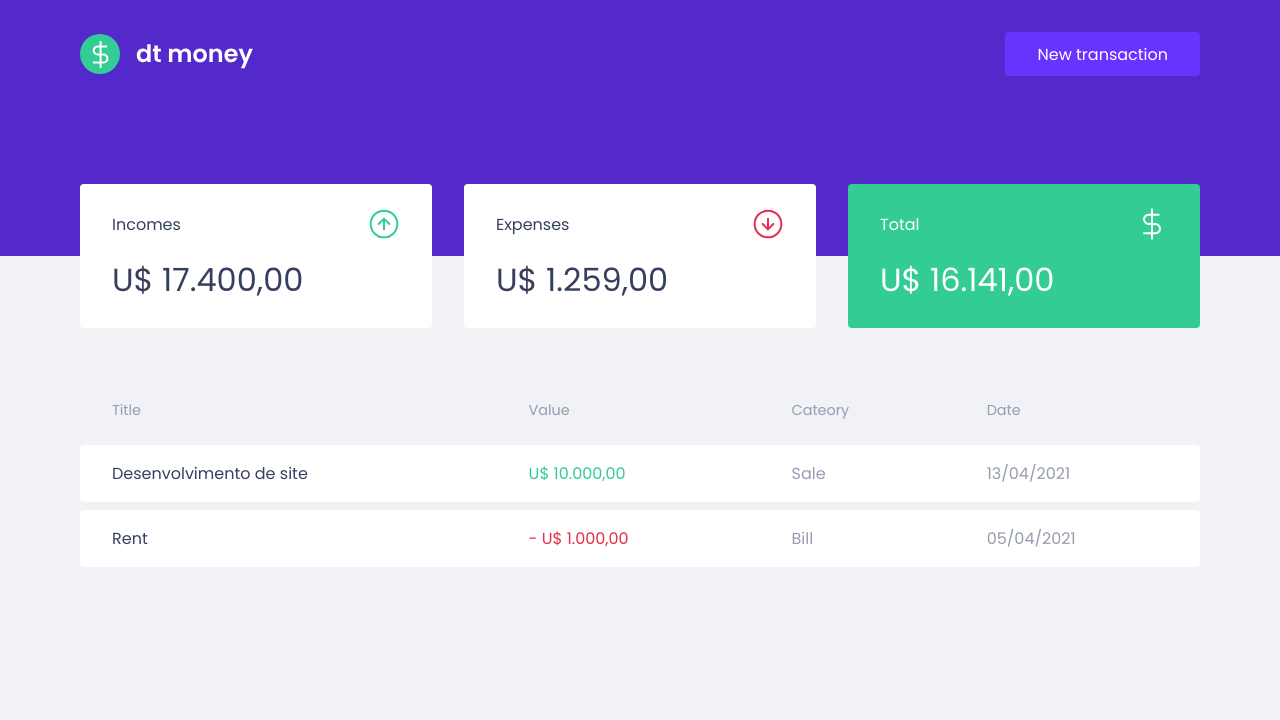
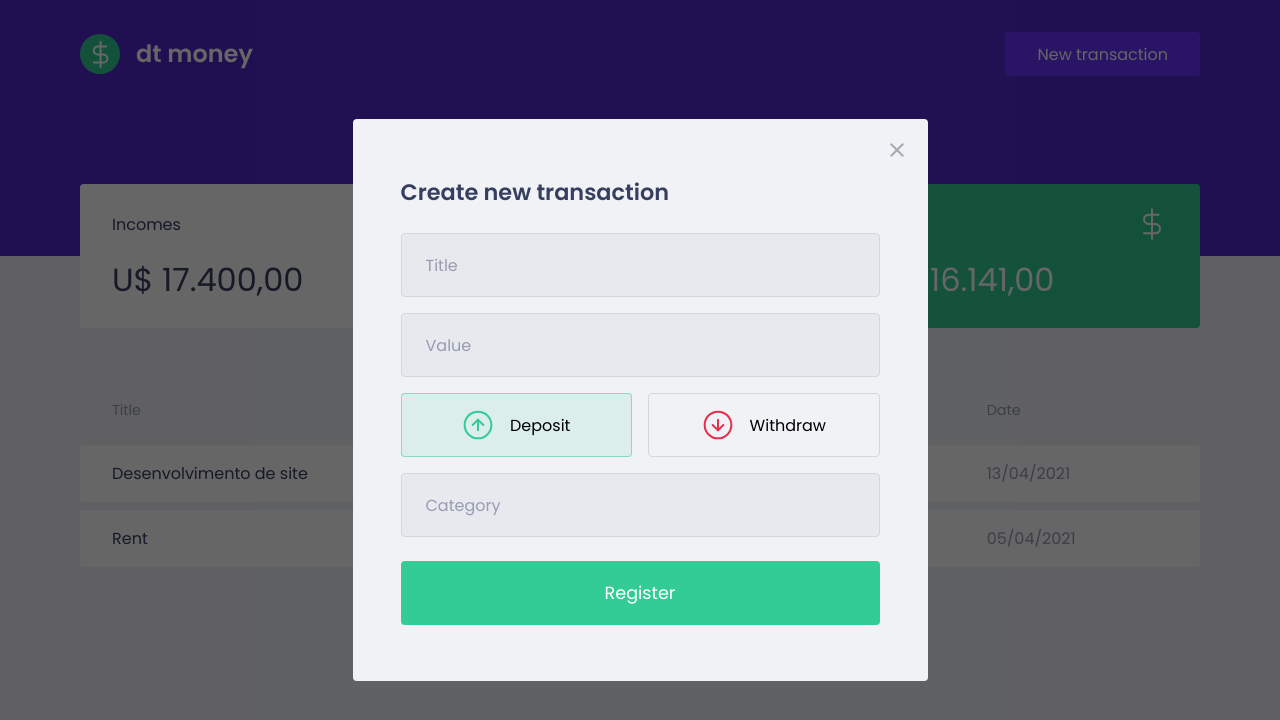
Before and after one commit to ericksilvadev/dt-money, a React (Vite) app: page / in a window 1280 px wide. Both pictures are taken after a click on the button "New transaction". Shown: the top 720 px of the page. Built offline with nearby package versions, Linux system fonts and the light colour scheme.

Commit message:
save new transactions using localStorage

```diff
--- a/src/components/Header/index.tsx
+++ b/src/components/Header/index.tsx
@@ -1,12 +1,17 @@
+import { useContext } from 'react';
 import logo from '../../assets/logo.svg';
+import { TransactionsContext } from '../../context/TransactionsContext';
 import { Container, Content } from './styles';
 
 export function Header() {
+  const { setIsModalOpen } = useContext(TransactionsContext);
   return (
     <Container>
       <Content>
         <img src={logo} alt="dt money" />
-        <button type="button">New transaction</button>
+        <button onClick={() => setIsModalOpen(true)} type="button">
+          New transaction
+        </button>
       </Content>
     </Container>
   );
--- a/src/components/NewTransactionModal/index.tsx
+++ b/src/components/NewTransactionModal/index.tsx
@@ -4,23 +4,77 @@ import { FormContainer, TransactionTypeContainer } from './styles';
 import closeIcon from '../../assets/close.svg';
 import incomeIcon from '../../assets/income.svg';
 import outcomeIcon from '../../assets/outcome.svg';
-import { useState } from 'react';
+import { FormEvent, useContext, useState } from 'react';
+import { TransactionsContext } from '../../context/TransactionsContext';
+
+interface ITransaction {
+  title: string;
+  value: number | null;
+  category: string;
+  date: Date;
+  type: string;
+}
+
+const initialValues = {
+  title: '',
+  value: null,
+  category: '',
+  date: new Date(),
+  type: '',
+};
 
 export function NewTransactionModal() {
+  const { isModalOpen, setIsModalOpen, setTransactions, transactions } =
+    useContext(TransactionsContext);
+  const [newTransaction, setNewTransaction] =
+    useState<ITransaction>(initialValues);
   const [transactionType, setTransactionType] = useState('deposit');
+
+  const handleChange = ({ target }: any) => {
+    const { name, value } = target;
+
+    setNewTransaction({
+      ...newTransaction,
+      [name]: value,
+      type: transactionType,
+    });
+  };
+
+  const handleSubmit = (e: FormEvent) => {
+    e.preventDefault();
+
+    setTransactions([...transactions, newTransaction]);
+    setNewTransaction(initialValues);
+  };
+
   return (
     <Modal
-      isOpen={false}
+      isOpen={isModalOpen}
+      onRequestClose={() => setIsModalOpen(false)}
       overlayClassName="modal-overlay"
       className="modal-content"
     >
-      <button type="button">
+      <button type="button" onClick={() => setIsModalOpen(false)}>
         <img src={closeIcon} alt="Close modal" />
       </button>
-      <FormContainer>
+      <FormContainer onSubmit={handleSubmit}>
         <h2>Create new transaction</h2>
-        <input type="text" placeholder="title" />
-        <input type="numer" placeholder="value" />
+        <input
+          name="title"
+          value={newTransaction.title}
+          type="text"
+          placeholder="Title"
+          onChange={handleChange}
+          autoComplete="no"
+        />
+        <input
+          name="value"
+          value={newTransaction.value || ''}
+          type="numer"
+          placeholder="Value"
+          onChange={handleChange}
+          autoComplete="no"
+        />
         <TransactionTypeContainer>
           <button
             type="button"
@@ -39,8 +93,15 @@ export function NewTransactionModal() {
             <span>Withdraw</span>
           </button>
         </TransactionTypeContainer>
-        <input type="text" placeholder="category" />
-        <button type="button">Register</button>
+        <input
+          name="category"
+          value={newTransaction.category}
+          type="text"
+          placeholder="Category"
+          onChange={handleChange}
+          autoComplete="no"
+        />
+        <button type="submit">Register</button>
       </FormContainer>
     </Modal>
   );
--- a/src/context/TransactionsContext.tsx
+++ b/src/context/TransactionsContext.tsx
@@ -6,48 +6,49 @@ interface IProvider {
 
 interface ITransaction {
   title: string;
-  value: number;
+  value: number | null;
   category: string;
-  date: string;
+  date: Date;
   type: string;
 }
 
 interface ITransactionsContext {
-  newTransaction: ITransaction;
-  setNewTransaction: (param: ITransaction) => void;
+  setTransactions: (param: ITransaction[]) => void;
   transactions: ITransaction[];
+  isModalOpen: boolean;
+  setIsModalOpen: (param: boolean) => void;
 }
 
-const initialValues = {
-  title: '',
-  value: 0,
-  category: '',
-  date: '',
-  type: '',
-};
-
-const TransactionsContext = createContext({} as ITransactionsContext);
+export const TransactionsContext = createContext({} as ITransactionsContext);
 
 export const TransactionsProvider = ({ children }: IProvider) => {
-  const [newTransaction, setNewTransaction] =
-    useState<ITransaction>(initialValues);
+  const [isModalOpen, setIsModalOpen] = useState(false);
   const [transactions, setTransactions] = useState<ITransaction[]>([]);
 
   useEffect(() => {
     const storageTransactions = localStorage.getItem('transactions');
 
     if (storageTransactions) {
-      localStorage.setItem(
-        'transactions',
-        JSON.stringify([...JSON.parse(storageTransactions), newTransaction])
-      );
-    } else {
-      localStorage.setItem('transactions', JSON.stringify([newTransaction]));
+      localStorage.setItem('transactions', JSON.stringify(transactions));
     }
-  }, [newTransaction]);
+  }, [transactions]);
+
+  useEffect(() => {
+    const storageTransactions = localStorage.getItem('transactions');
+
+    if (storageTransactions) {
+      setTransactions(JSON.parse(storageTransactions));
+    }
+  }, []);
+
   return (
     <TransactionsContext.Provider
-      value={{ newTransaction, setNewTransaction, transactions }}
+      value={{
+        setTransactions,
+        transactions,
+        isModalOpen,
+        setIsModalOpen,
+      }}
     >
       {children}
     </TransactionsContext.Provider>
```
Also changed, not shown: src/context/TransactionModalContext.tsx (deleted, +0 -15 lines).
